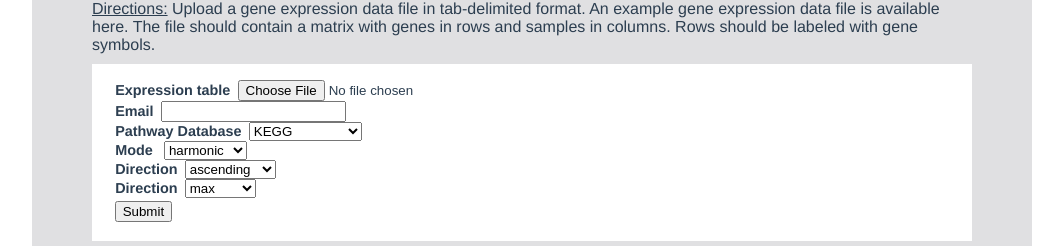
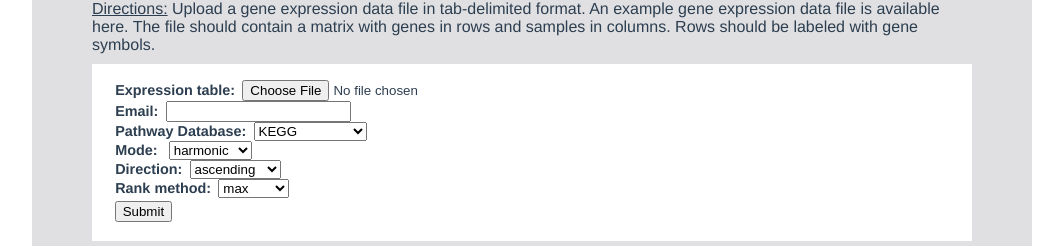
Before and after one commit to RevaLab/PathwayAssessor, a Vue app in the folder client/: page / in a window 1280 px wide. Shown: the part 538-784 px from the top of the page, without its empty margins (108-1171 px from the left). Built offline with nearby package versions, Linux system fonts and the light colour scheme.

Commit message:
update rank method label

```diff
--- a/client/src/components/Input.vue
+++ b/client/src/components/Input.vue
@@ -10,15 +10,15 @@
         </div>
         <div class="submitForm">
             <div class="fieldset">
-                <label for="file">Expression table</label>
+                <label for="file">Expression table:</label>
                 <input type="file" id="file" ref="file" v-on:change="handleFileUpload()"/>
             </div>
             <div class="fieldset">
-                <label for="email">Email</label>
+                <label for="email">Email:</label>
                 <input type="email" id="email" v-model="email"/>
             </div>
             <div class="fieldset">
-                <label for="db">Pathway Database</label>
+                <label for="db">Pathway Database:</label>
                 <select id="db" v-model="db">
                     <option value="kegg">KEGG</option>
                     <option value="reactome">Reactome</option>
@@ -28,7 +28,7 @@
             </div>
             <div class="fieldset">
                 <label for="mode">
-                    Mode
+                    Mode:
                 </label>
                 <select id="mode" v-model="mode">
                     <option value="geometric">geometric</option>
@@ -37,14 +37,14 @@
                 </select>
             </div>
             <div class="fieldset">
-                <label for="direction">Direction</label>
+                <label for="direction">Direction:</label>
                 <select id="direction" v-model="sortBy">
                     <option value="asc">ascending</option>
                     <option value="desc">descending</option>
                 </select>
             </div>
             <div class="fieldset">
-                <label for="rank_method">Direction</label>
+                <label for="rank_method">Rank method:</label>
                 <select id="rank_method" v-model="rankMethod">
                     <option value="min">min</option>
                     <option value="max">max</option>
```
